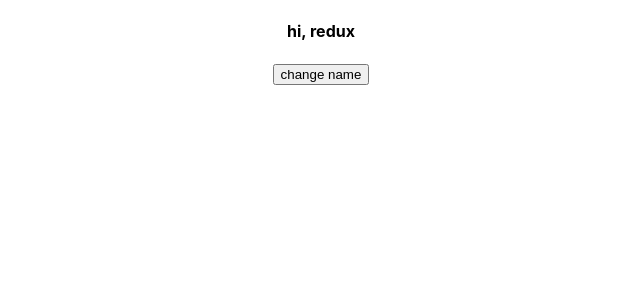
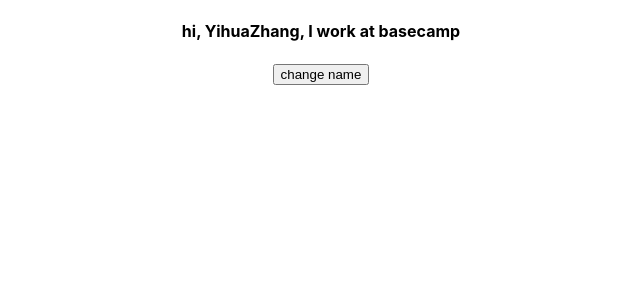
Before and after one commit to 0xAureoleNode/react-monsters-rolodex, a React (Create React App) app in the folder monsters-rolodex/: page / in a window 1280 px wide. Shown: the top 300 px of the page, without its empty margins (319-959 px from the left). Built offline with nearby package versions, Linux system fonts and the light colour scheme.

Commit message:
commit about setState callBack function

```diff
--- a/monsters-rolodex/src/App.js
+++ b/monsters-rolodex/src/App.js
@@ -6,17 +6,29 @@ class App extends Component {
     super();
 
     this.state = {
-      name: 'redux',
+      name: { firstName: 'Yihua', lastName: 'Zhang' },
+      company: 'basecamp',
     };
   }
   render() {
     return (
       <div className="App">
-        <h4>hi, {this.state.name}</h4>
+        <h4>
+          hi, {this.state.name.firstName}
+          {this.state.name.lastName}, I work at {this.state.company}
+        </h4>
         <button
           onClick={() => {
-            this.setState({ name: 'react' });
-            console.log(this.state);
+            this.setState(
+              () => {
+                return {
+                  name: { firstName: 'react', lastName: 'redux' },
+                };
+              },
+              () => {
+                console.log(this.state);
+              }
+            );
           }}
         >
           change name
```
